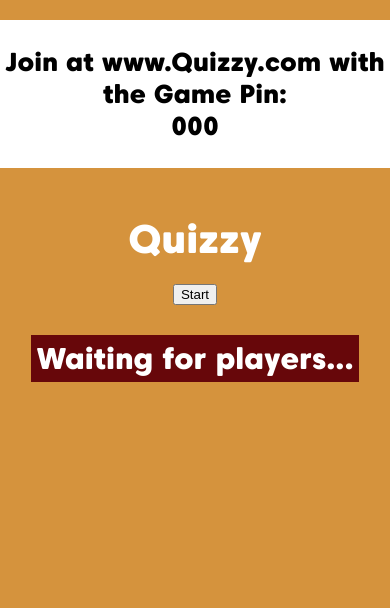
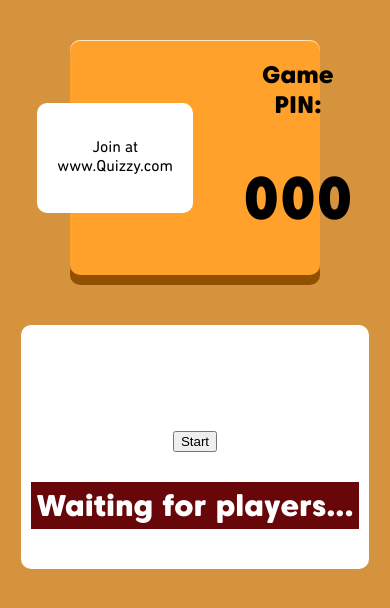
Before and after one commit to christopher-ga/quizzy, a Flask app: template app/templates/game/game_room_page.html in a window 390 px wide. Shown: the top 608 px of the page. Run offline with Flask 3, Linux system fonts and the light colour scheme; the template is opened without the code that fills it: most values are stand-ins (such as "Sample title", 1, 10 or a date in 2020); some libraries are stand-ins or nearby versions.

Commit message:
for game_room_page, added new header, removed old banner, added new start button

```diff
--- a/app/static/style/game_room_page.css
+++ b/app/static/style/game_room_page.css
@@ -38,9 +38,12 @@ body, html {
     display: flex;
     align-items: center;
     margin-bottom: 50px;
-    background-color: white;
-    padding-right: 20px;
+    text-align: center;
+    background-color: #FFA12B;
+    width: 250px;
+    justify-content: center;
     border-radius: 10px;
+    box-shadow: inset 0 1px 0 #FFE5C4, 0 10px 0 #915100;
 }
 
 .header {
@@ -62,6 +65,9 @@ body, html {
 
 .footer {
     text-align: center;
+    background-color: white;
+    border-radius: 10px;
+    padding: 10px;
 }
 
 .footer h1 {
@@ -94,27 +100,56 @@ body, html {
     padding: 3px;
     border-radius: 5px;
     font-family: Dinn;
+    box-shadow: inset 0 1px 0 #FFE5C4, 0 5px 0 #915100;
 
 }
 
-@media(max-width: 768px) {
+.button {
+    position: relative;
+    margin: 20px;
+}
 
-    .header-content {
-        flex-direction: column;
-        align-items: center;
-        display: none;
-    }
+.button button {
+    color: white;
+    font-family: Dinn, sans-serif;
+    font-weight: bold;
+    font-size: 30px;
+    text-align: center;
+    background-color: #FFA12B;
+    width: 225px;
+    padding: 20px 40px;
+    border: none;
+    cursor: pointer;
+    text-shadow: 0px 1px 0px #000;
+    filter: dropshadow(color=#000, offx=0px, offy=1px);
+    box-shadow: inset 0 1px 0 #FFE5C4, 0 10px 0 #915100;
+    border-radius: 5px;
+}
 
-    .banner {
-        background-color: white;
+.button button:active {
+    top: 10px;
+    background-color: #F78900;
+    box-shadow: inset 0 1px 0 #FFE5C4, inset 0 -3px 0 #915100;
+}
 
-        display: flex;
-        justify-content: center;
-    }
+.button:after {
+    content: "";
+    height: 100%;
+    width: 100%;
+    padding: 4px;
+    position: absolute;
+    bottom: -15px;
+    left: -4px;
+    z-index: -1;
+    background-color: #2B1800;
+    -webkit-border-radius: 5px;
+    -moz-border-radius: 5px;
+    border-radius: 5px;
+}
 
-    .banner-msg {
-        font-size: 26px;
-        text-align: center;
-    }
-
+.table {
+    background: #a96634;
+    font-size: 30px;
+    --bs-table-bg: #d97f47;
+    --bs-table-border-color: white;
 }
```
